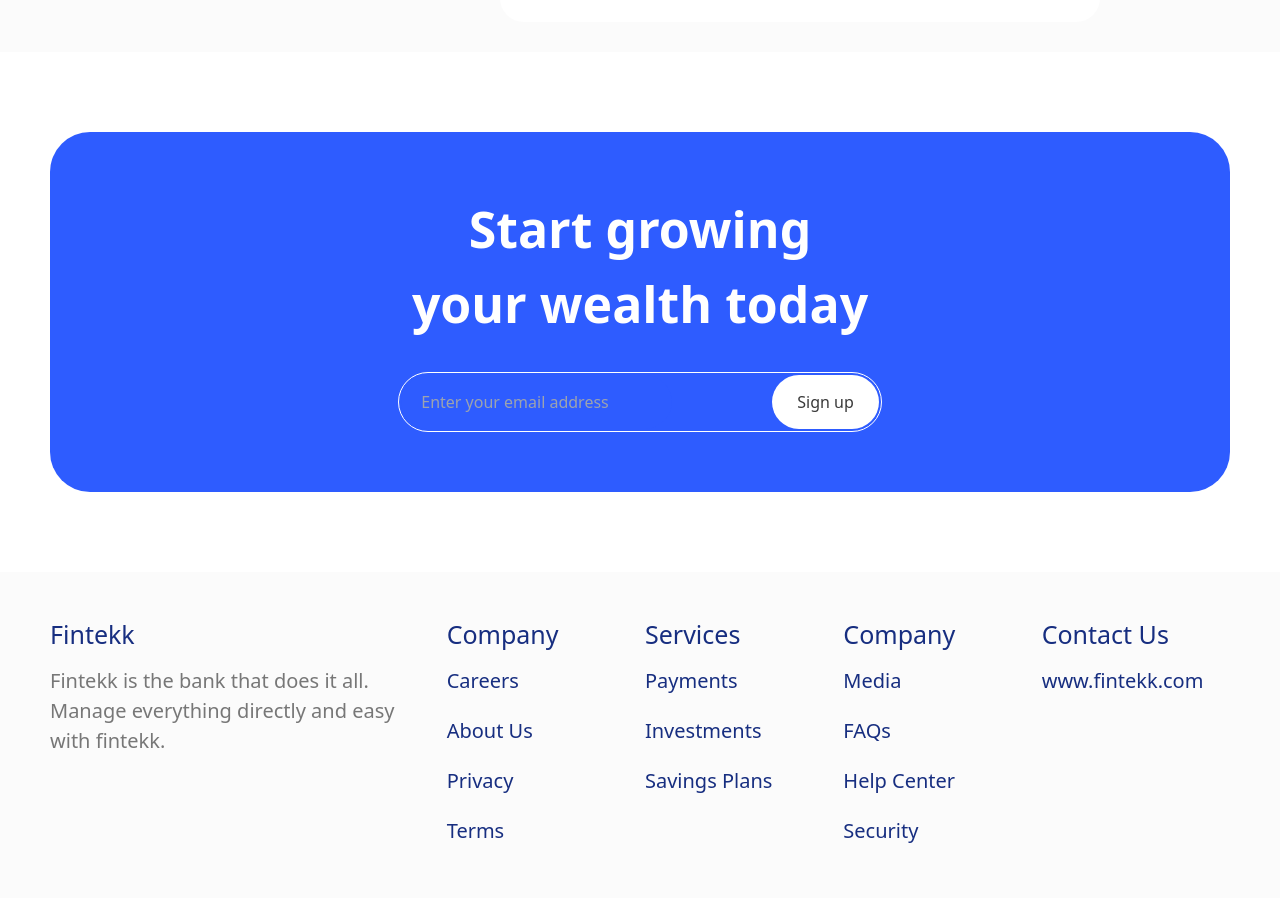
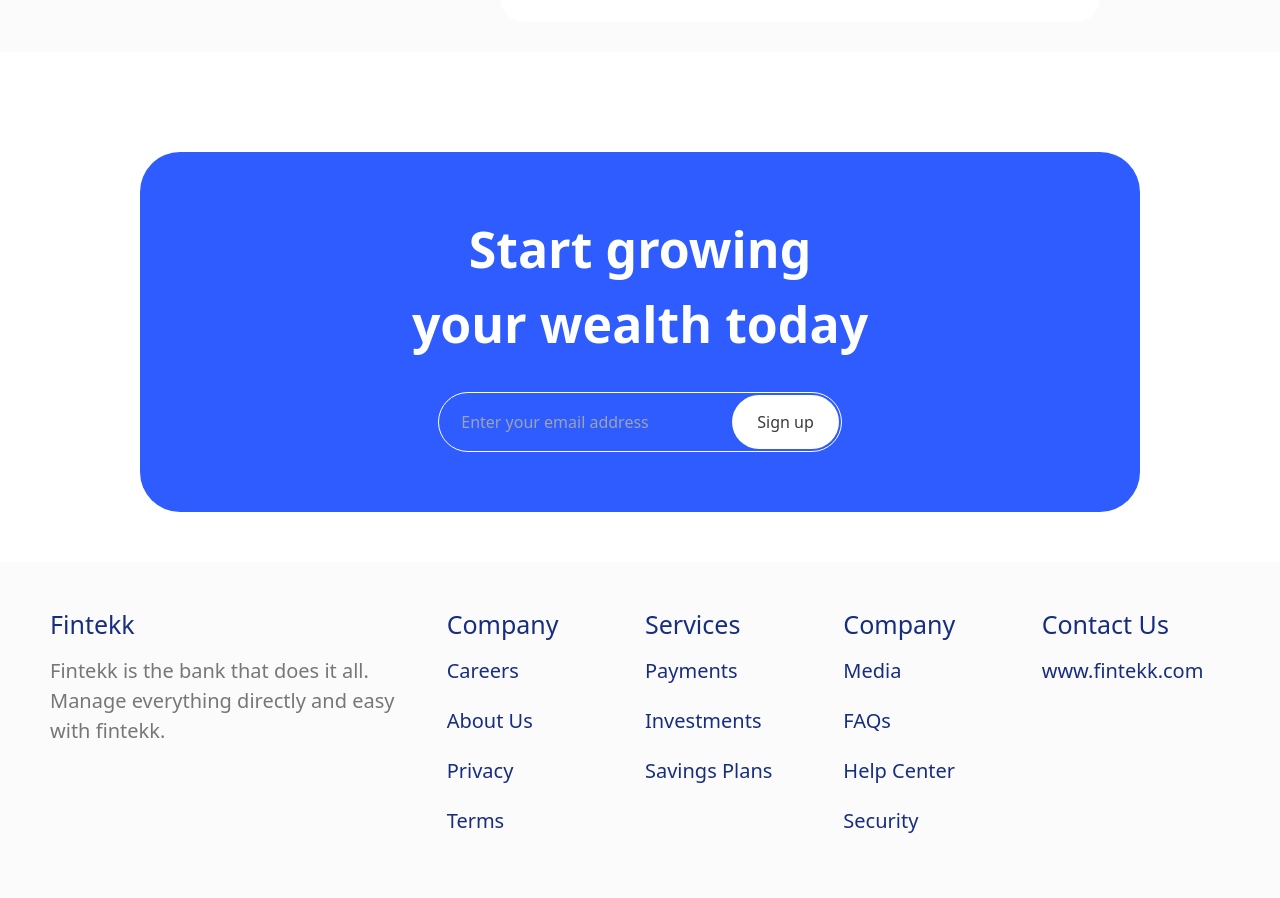
Before and after one commit to DesmondNzubechi/fintekk-landing-page, a React (Create React App) app: page / in a window 1280 px wide. Shown: the part 3651-4549 px from the top of the page. Built offline with nearby package versions, Linux system fonts and the light colour scheme.

Commit message:
new change

```diff
--- a/src/components/Sign/Sign.jsx
+++ b/src/components/Sign/Sign.jsx
@@ -3,13 +3,13 @@ import React from "react";
 
 export const SignUp = () => {
     return(
-
-            <div className=" flex flex-col px-[20px] py-[60px] gap-[30px] my-[80px] rounded-[40px] mx-[50px] bg-[#2E5CFF] jutify-center items-center ">
-                <h1 className=" flex flex-col text-left md:text-center text-[50px] text-[#fff] font-[700]  ">
+       <div className="flex justify-center px-[15px] py-[50px]">
+            <div className=" flex flex-col px-[80px] py-[60px] gap-[30px]  rounded-[40px] md:min-w-[700px] lg:min-w-[1000px]  md:mx-[50px] bg-[#2E5CFF] jutify-center md:items-center items-start ">
+                <h1 className=" md:text-center md:self-center text-[25px]  md:text-[50px] text-[#fff] font-[700]  ">
                 Start growing <br /> your wealth today
                 </h1>
 
-                <div className="border border-[#fff] p-[10px] w-[100%] md:w-fit md:p-[2px] gap-[100px] rounded-[10px] md:rounded-[50px]  flex  flex-row justify-between  ">
+                <div className="border border-[#fff] p-[10px] w-fit md:p-[2px] gap-[20px] rounded-[10px] md:rounded-[50px]  flex  flex-row justify-between  ">
                     <input className="border-0 bg-[#2E5CFF]  px-[20px] rounded-[50px] outline-0 " type="email" name="Email" placeholder="Enter your email address" id="" />
                     <button className="bg-[#fff] hidden md:flex py-[15px] rounded-[50px] px-[25px] text-[#3A3A3A] ">Sign up</button>
 
@@ -17,6 +17,7 @@ export const SignUp = () => {
                 <button className="bg-[#fff] self-start flex md:hidden  py-[10px] rounded-[10px] px-[20px] text-[#3A3A3A] ">Sign up</button>
 
             </div>
+            </div>
 
     )
 }
```
